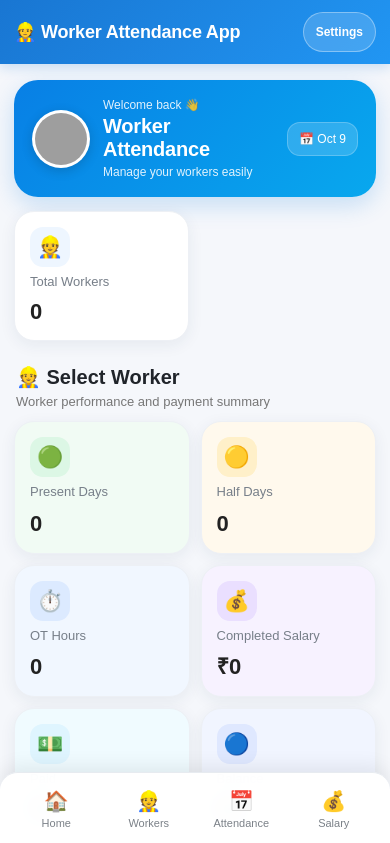
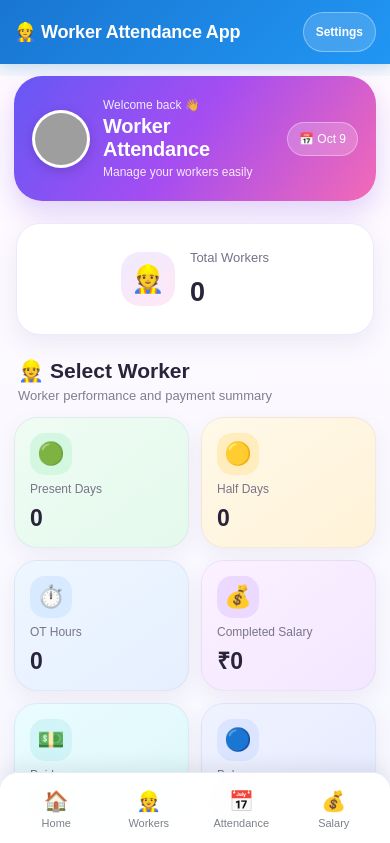
Before and after one commit to safaul5787815-maker/WorkerAttendanceAPK, a website: page www/index.html in a window 390 px wide. Shown: the top 843 px of the page. Drawn offline with nearby package versions, Linux system fonts and the light colour scheme; some packages are replaced by stand-ins of ours; grey boxes are pictures that could not be loaded.

Commit message:
Release version 1.0.25 with colorful dashboard UI

```diff
--- a/config.xml
+++ b/config.xml
@@ -1,7 +1,7 @@
 <?xml version="1.0" encoding="utf-8"?>
 
 <widget id="com.safaul.workerattendance"
-    version="1.0.24"
+    version="1.0.25"
     xmlns="http://www.w3.org/ns/widgets"
     xmlns:cdv="http://cordova.apache.org/ns/1.0"
     xmlns:android="http://schemas.android.com/apk/res/android">
--- a/package.json
+++ b/package.json
@@ -1,7 +1,7 @@
 {
   "name": "com.safaul.workerattendance",
   "displayName": "Worker Attendance",
-  "version": "1.0.24",
+  "version": "1.0.25",
   "description": "A sample Apache Cordova application that responds to the deviceready event.",
   "main": "index.js",
   "scripts": {
--- a/www/style.css
+++ b/www/style.css
@@ -3214,3 +3214,249 @@ button,
         font-size: 19px;
     }
 }
+
+/* COLORFUL & PLAYFUL HOME UI — DESIGN 3 */
+#dashboardView {
+    background: linear-gradient(180deg, #fffaff 0%, #f7f8ff 55%, #fff9fd 100%);
+    padding-bottom: 20px;
+}
+
+/* Gradient welcome header */
+#dashboardView .modern-home-hero {
+    margin: 12px 14px 22px;
+    padding: 22px 18px;
+    border-radius: 28px;
+    background: linear-gradient(125deg, #6658f5 0%, #a44df2 48%, #f36ab5 100%);
+    color: #fff;
+    box-shadow: 0 12px 28px rgba(132, 83, 231, .24);
+    border: none;
+}
+
+#dashboardView .modern-home-welcome h2 {
+    color: #fff;
+    font-size: 20px;
+}
+
+#dashboardView .modern-home-welcome span,
+#dashboardView .modern-home-welcome p {
+    color: #fff;
+}
+
+#dashboardView .modern-home-date {
+    background: rgba(255,255,255,.2);
+    border: 1px solid rgba(255,255,255,.35);
+    border-radius: 18px;
+    color: #fff;
+}
+
+/* Total Workers — white card */
+#dashboardView .modern-home-stats {
+    display: grid;
+    grid-template-columns: minmax(0, 1fr);
+    padding: 0 16px;
+    margin-bottom: 24px;
+}
+
+#dashboardView .modern-home-stat-card.modern-stat-workers {
+    width: 100%;
+    min-height: 112px;
+    padding: 18px;
+    border-radius: 24px;
+    display: flex;
+    flex-direction: row;
+    align-items: center;
+    gap: 15px;
+    background: #fff;
+    border: 1px solid #eee7ff;
+    box-shadow: 0 8px 24px rgba(85, 66, 130, .09);
+}
+
+#dashboardView .modern-stat-icon {
+    width: 54px;
+    height: 54px;
+    min-width: 54px;
+    border-radius: 19px;
+    display: flex;
+    align-items: center;
+    justify-content: center;
+    background: linear-gradient(145deg, #f0eaff, #ffe8f5);
+    font-size: 27px;
+}
+
+#dashboardView .modern-stat-info span {
+    display: block;
+    color: #77728a;
+    font-size: 13px;
+}
+
+#dashboardView .modern-stat-info strong {
+    display: block;
+    margin-top: 4px;
+    color: #29243a;
+    font-size: 27px;
+    font-weight: 800;
+}
+
+/* Worker summary heading */
+#dashboardView .home-worker-stats-header {
+    margin: 0 18px 14px;
+}
+
+#dashboardView .home-worker-stats-header h3 {
+    color: #29243a;
+    font-size: 21px;
+}
+
+#dashboardView .home-worker-stats-header p {
+    color: #827d90;
+    font-size: 13px;
+}
+
+/* Six pastel statistic cards */
+#dashboardView .home-worker-stats-grid {
+    display: grid;
+    grid-template-columns: repeat(2, minmax(0, 1fr));
+    gap: 12px;
+    margin: 0 14px 25px;
+}
+
+#dashboardView .home-worker-stat-card {
+    box-sizing: border-box;
+    width: 100%;
+    min-width: 0;
+    min-height: 126px;
+    padding: 15px;
+    border-radius: 23px;
+    display: flex;
+    flex-direction: column;
+    align-items: flex-start;
+    justify-content: center;
+    gap: 7px;
+    border: 1px solid rgba(130, 105, 180, .10);
+    box-shadow: 0 7px 20px rgba(79, 63, 115, .07);
+}
+
+#dashboardView .home-worker-stat-card:nth-child(1) {
+    background: linear-gradient(145deg, #effcf4, #e4f9ec);
+}
+#dashboardView .home-worker-stat-card:nth-child(2) {
+    background: linear-gradient(145deg, #fff9e9, #fff2d8);
+}
+#dashboardView .home-worker-stat-card:nth-child(3) {
+    background: linear-gradient(145deg, #eef7ff, #e5efff);
+}
+#dashboardView .home-worker-stat-card:nth-child(4) {
+    background: linear-gradient(145deg, #fbf1ff, #f2e7ff);
+}
+#dashboardView .home-worker-stat-card:nth-child(5) {
+    background: linear-gradient(145deg, #eafcff, #ddf7fa);
+}
+#dashboardView .home-worker-stat-card:nth-child(6) {
+    background: linear-gradient(145deg, #eff3ff, #e5eaff);
+}
+
+#dashboardView .home-worker-stat-icon {
+    width: 42px;
+    height: 42px;
+    min-width: 42px;
+    border-radius: 15px;
+    display: flex;
+    align-items: center;
+    justify-content: center;
+    font-size: 22px;
+}
+
+#dashboardView .home-worker-stat-card:nth-child(1) .home-worker-stat-icon {
+    background: #d4f7e2;
+}
+#dashboardView .home-worker-stat-card:nth-child(2) .home-worker-stat-icon {
+    background: #ffedbd;
+}
+#dashboardView .home-worker-stat-card:nth-child(3) .home-worker-stat-icon {
+    background: #d8eaff;
+}
+#dashboardView .home-worker-stat-card:nth-child(4) .home-worker-stat-icon {
+    background: #ebd9ff;
+}
+#dashboardView .home-worker-stat-card:nth-child(5) .home-worker-stat-icon {
+    background: #d1f4f8;
+}
+#dashboardView .home-worker-stat-card:nth-child(6) .home-worker-stat-icon {
+    background: #dce5ff;
+}
+
+#dashboardView .home-worker-stat-card span {
+    margin: 0;
+    color: #79758a;
+    font-size: 12px;
+    line-height: 1.3;
+}
+
+#dashboardView .home-worker-stat-card strong {
+    margin: 0;
+    color: #29243a;
+    font-size: 23px;
+    line-height: 1.2;
+    font-weight: 800;
+}
+
+/* Quick Actions heading alignment */
+#dashboardView > h3,
+#dashboardView > h3 + p {
+    margin-left: 18px;
+    margin-right: 18px;
+}
+
+#dashboardView > h3 {
+    color: #29243a;
+    font-size: 21px;
+}
+
+#dashboardView > h3 + p {
+    color: #827d90;
+    font-size: 13px;
+    margin-top: 5px;
+    margin-bottom: 14px;
+}
+
+#dashboardView .modern-home-actions {
+    margin: 0 14px 20px;
+    gap: 12px;
+}
+
+#dashboardView .modern-home-action {
+    border-radius: 20px;
+    border: 1px solid #eee7ff;
+    box-shadow: 0 6px 18px rgba(79, 63, 115, .07);
+}
+
+/* Purple active tab, dashboard only */
+body:has(#dashboardView:not([style*="display: none"])) .bottom-nav button.active {
+    background: linear-gradient(135deg, #eee7ff, #fbe7f6);
+    color: #8550e8;
+    border-radius: 18px;
+}
+
+@media (max-width: 380px) {
+    #dashboardView .modern-home-hero {
+        margin: 10px 10px 18px;
+        padding: 17px 13px;
+        border-radius: 23px;
+    }
+
+    #dashboardView .modern-home-welcome h2 {
+        font-size: 17px;
+    }
+
+    #dashboardView .home-worker-stats-grid {
+        gap: 9px;
+        margin-left: 10px;
+        margin-right: 10px;
+    }
+
+    #dashboardView .home-worker-stat-card {
+        min-height: 116px;
+        padding: 12px;
+        border-radius: 19px;
+    }
+}
```
Also changed, not shown: 1 other file.
